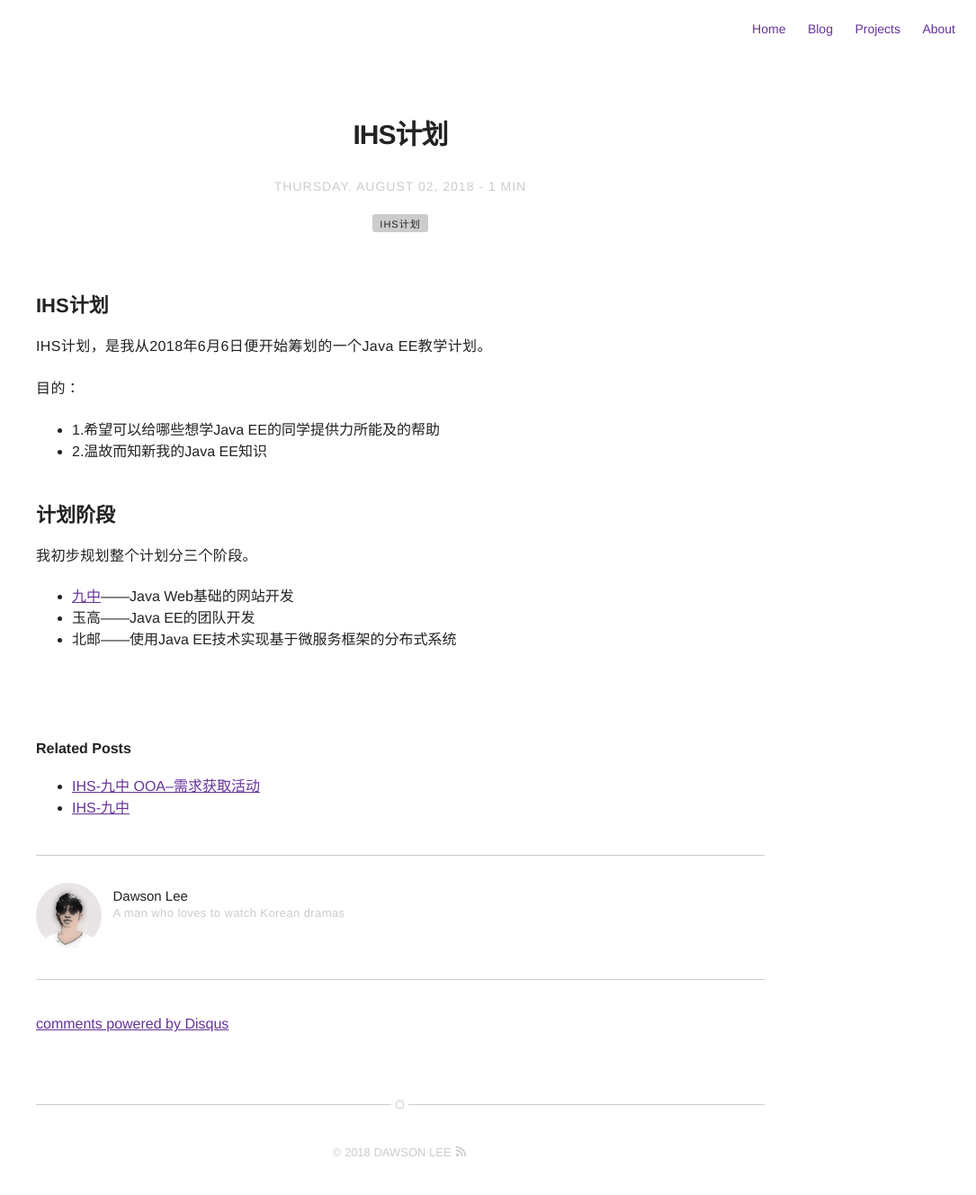
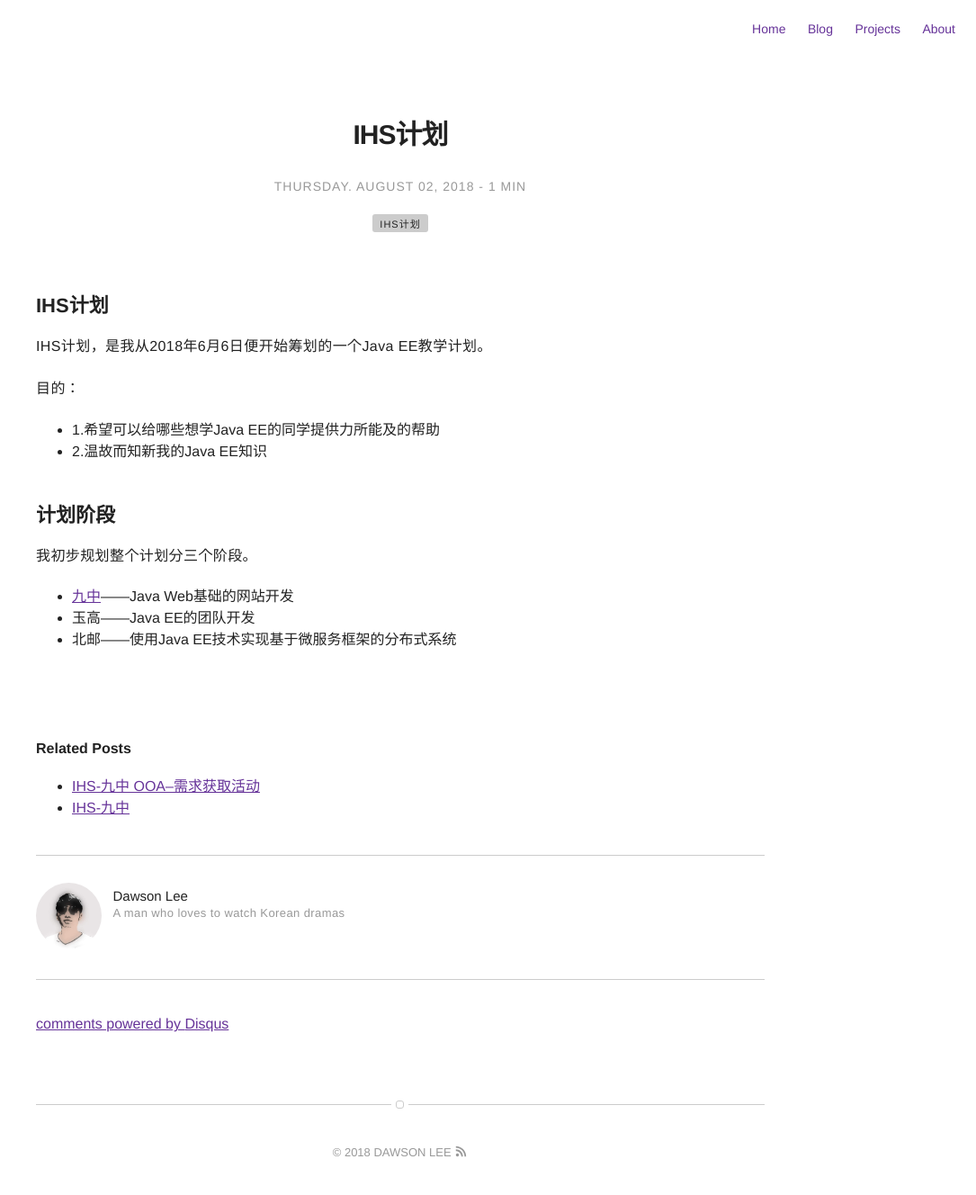
Before and after one commit to dawsonlee1790/dawsonlee1790.github.io, a Jekyll site: the page built from _posts/2018-06-06-IHS计划.md, in a window 1280 px wide. Shown: the whole page at 90% size, without its empty margins (195-1280 px from the left). Built offline with Jekyll 4.4.1, drawn with Linux system fonts in a browser that asks for light colours; comment, search, counter and statistics services are not loaded.

Commit message:
修改博客外观

```diff
--- a/_sass/base/variables.sass
+++ b/_sass/base/variables.sass
@@ -3,7 +3,7 @@ $fontMonospace: "Consolas", Liberation Mono, Menlo, Courier, monospace
 
 $alpha: #222222
 $beta: #222222
-$gama: #cccccc
+$gama: #999999
 $delta: #663399
 $epsilon: #cccccc
 
```
